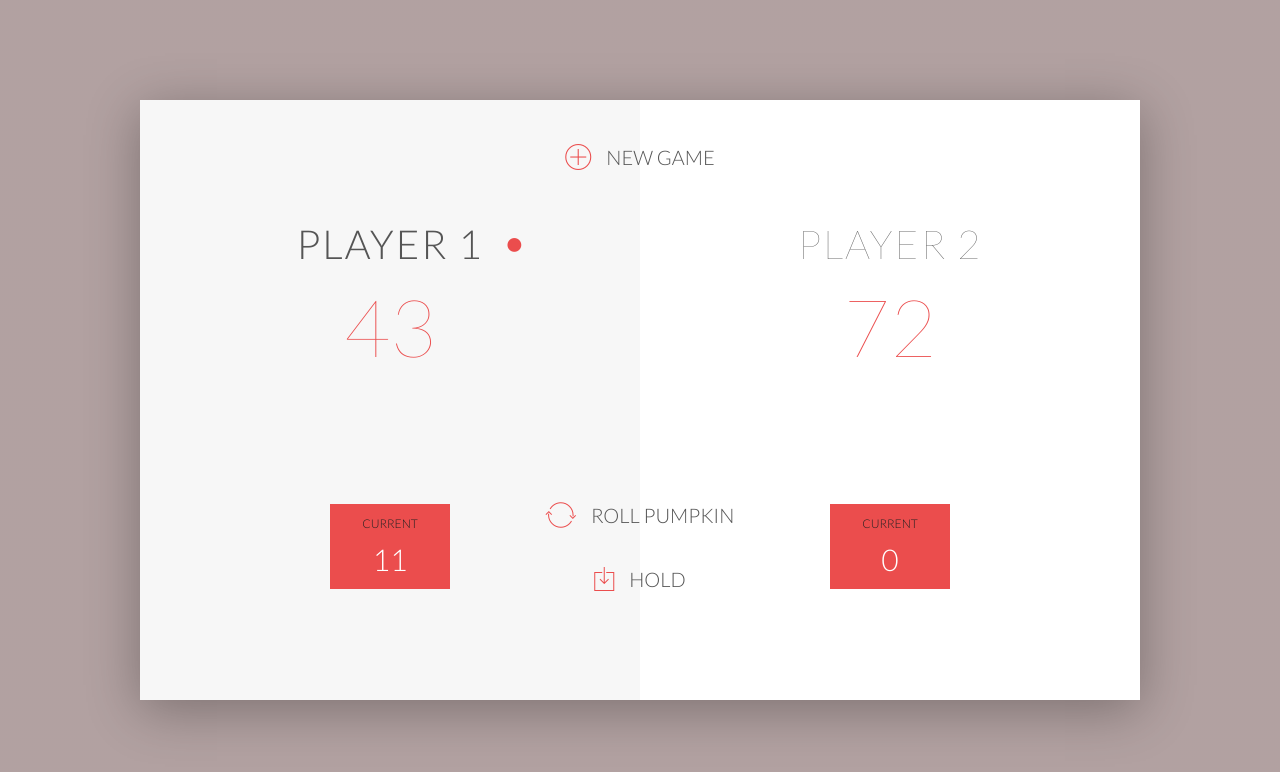
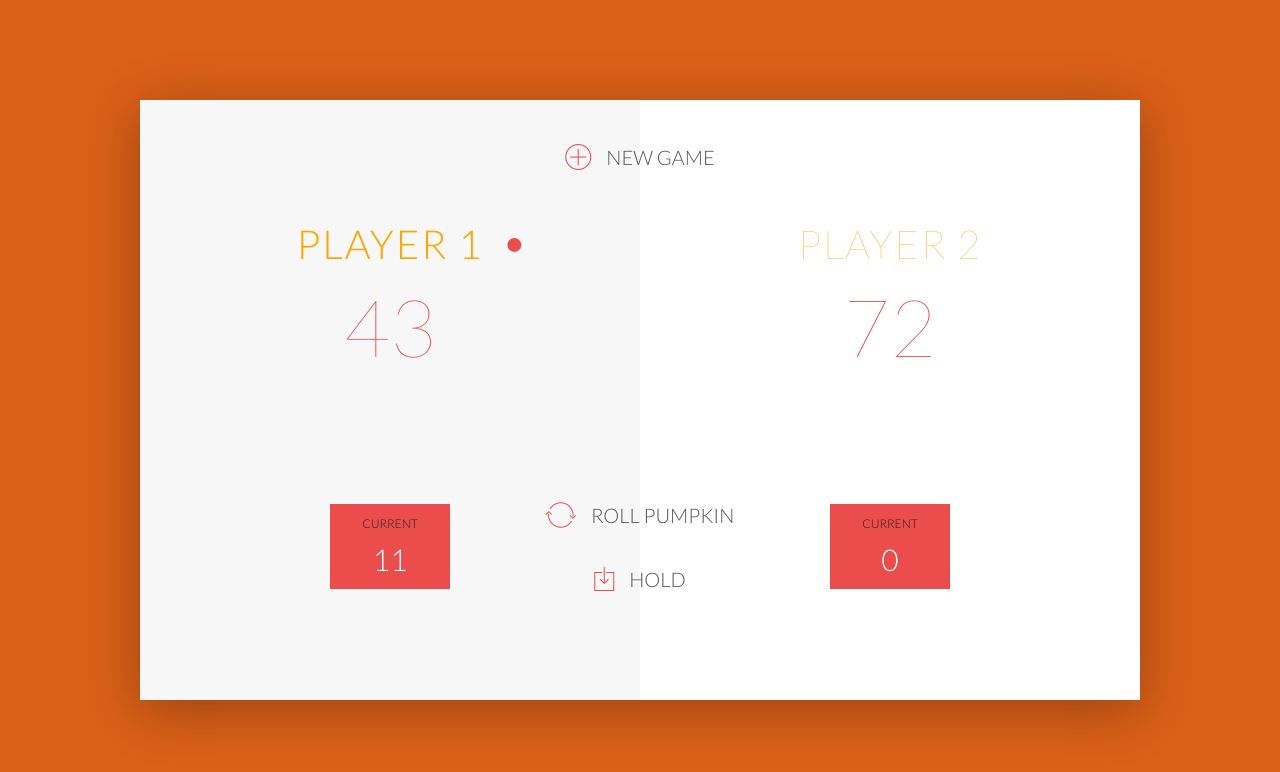
Before and after one commit to MollySoufrine/rollThePumpkin.github.io, a plain HTML site: page index.html in a window 1280 px wide. Drawn offline with nearby package versions, Linux system fonts and the light colour scheme.

Commit message:
messed with background, tried to insert and image but just changed the color instead

```diff
--- a/style.css
+++ b/style.css
@@ -15,10 +15,7 @@
 }
 
 body {
-  background-image: linear-gradient(
-      rgba(62, 20, 20, 0.4),
-      rgba(62, 20, 20, 0.4)
-    ),
+  background-image: linear-gradient(rgb(219, 96, 24), rgb(219, 96, 24)),
     url(back.jpg);
   background-size: cover;
   background-position: center;
@@ -26,7 +23,7 @@ body {
   font-weight: 300;
   position: relative;
   height: 100vh;
-  color: #555;
+  color: orange;
 }
 
 .wrapper {
```
Also changed, not shown: background.jpg (added).
